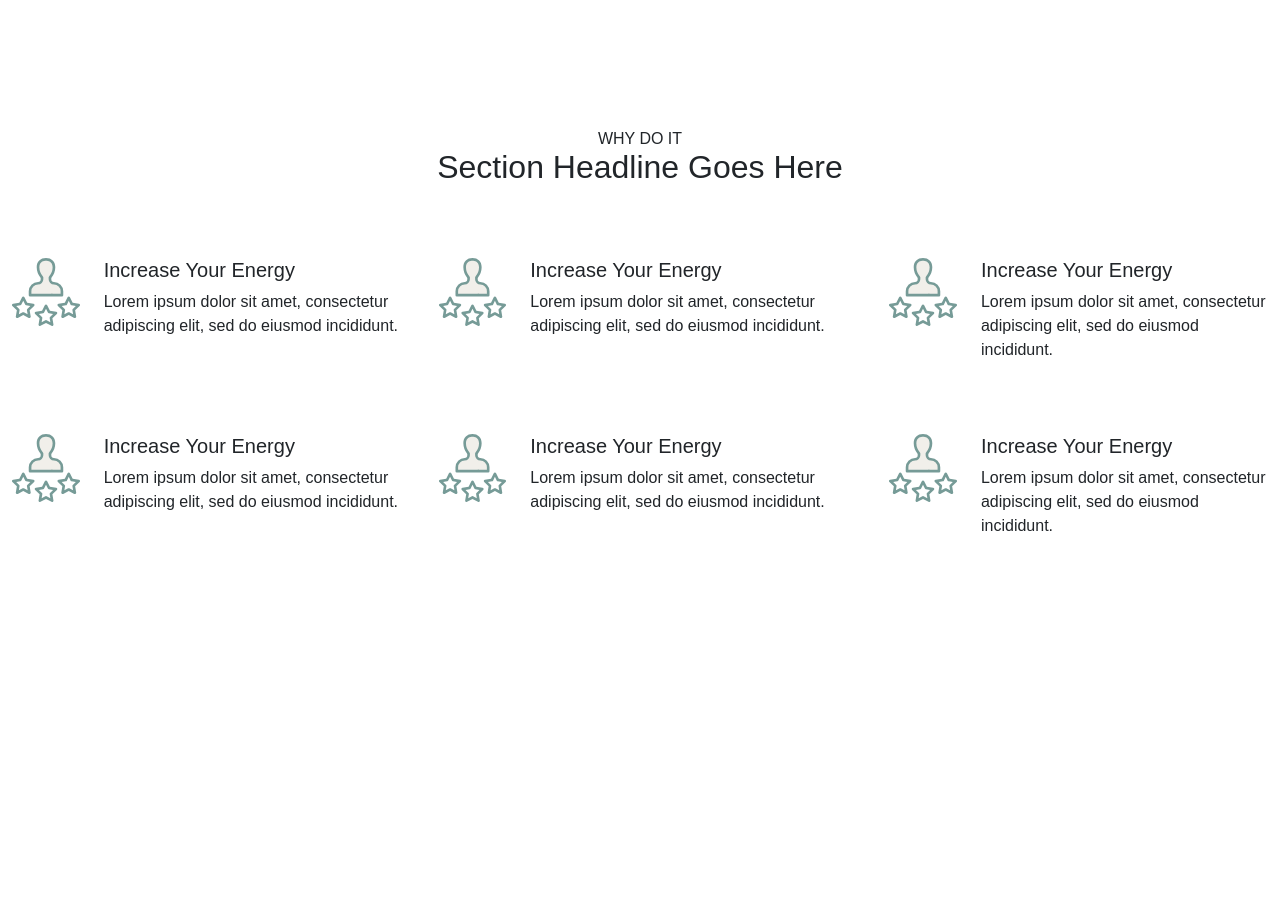
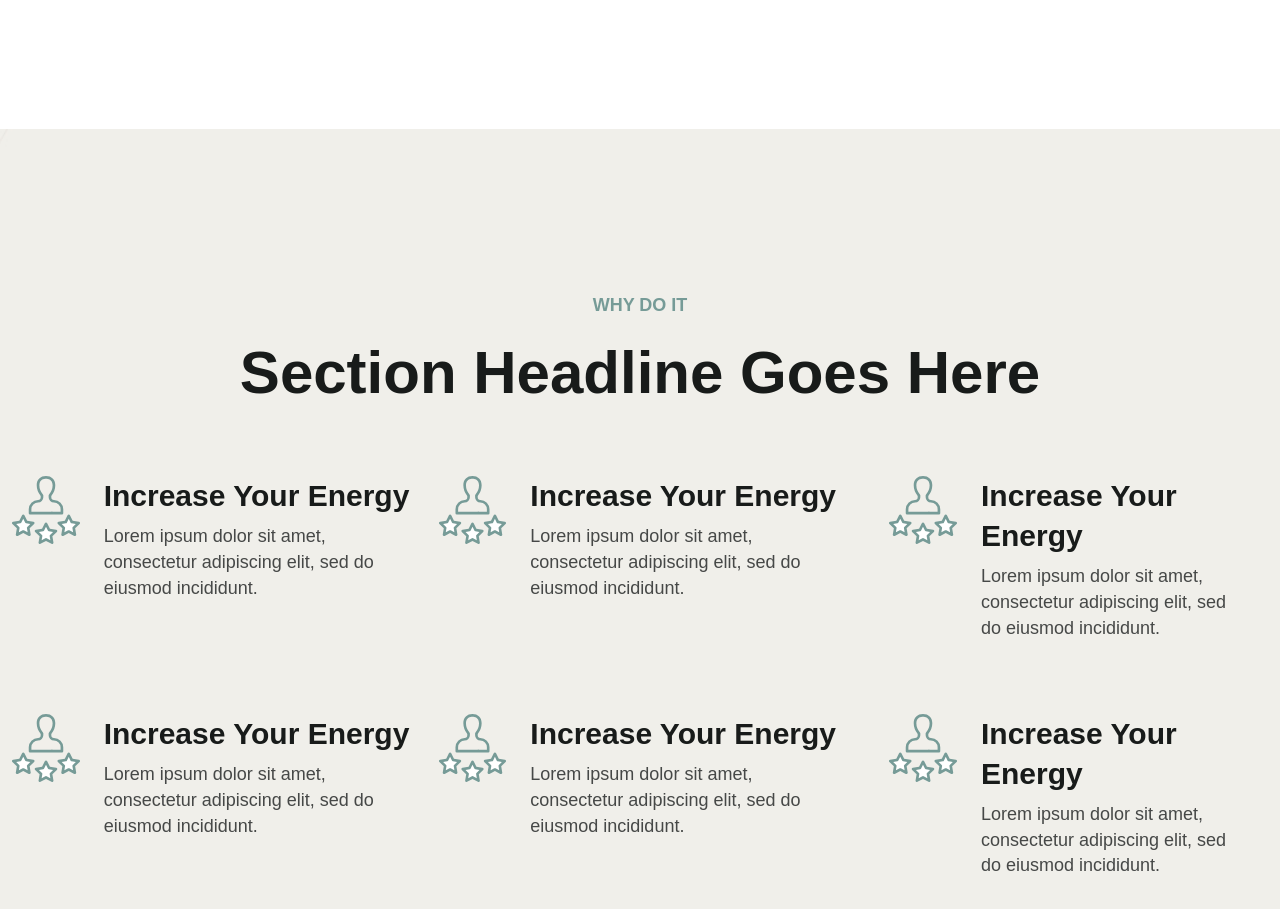
Before and after one commit to ankit-chauhan-codes/pure-health-and-wellness-practice-, a plain HTML site: page index.html in a window 1280 px wide. Shown: the part 5240-6149 px from the top of the page. Before the commit the page ends 5794 px from the top, so only its background shows below. Drawn offline with nearby package versions, Linux system fonts and the light colour scheme; a web font is replaced by a local one.

Commit message:
do-it-section styled

```diff
--- a/css/style.css
+++ b/css/style.css
@@ -337,7 +337,6 @@ html, body{
     background: url(../images/call-to-action-bg-image.jpg) no-repeat center;
     background-size: cover;
     width: 100%;
-    align-items: center;
 }
 
 #cta h6{
@@ -419,3 +418,55 @@ html, body{
     object-fit: cover;
 }
 /* testimonial */
+
+
+
+/* do-it */
+#do-it{
+    padding-top: 140px;
+    padding-bottom: 140px;
+    background: url(../images/why-do-it-bg-image.jpg) no-repeat center;
+    background-size: cover;
+    width: 100%;
+}
+
+#do-it h6{
+    font-family: myriad-pro, sans-serif;
+    font-weight: 700;
+    font-style: normal;
+    color: #769B97;
+    font-size: 18px;
+    line-height: 4;
+    letter-spacing: -1.8;
+}
+
+#do-it h2{
+    font-family: myriad-pro, sans-serif;
+    font-weight: 700;
+    font-style: normal;
+    color: #181B1A;
+    font-size: 60px;
+    line-height: 1.06;
+    letter-spacing: -1.2;
+}
+
+#do-it h5{
+    font-family: myriad-pro, sans-serif;
+    font-weight: 700;
+    font-style: normal;
+    color: #181B1A;
+    font-size: 30px;
+    line-height: 1.33;
+    letter-spacing: -0.6;
+}
+
+#do-it p{
+    font-family: myriad-pro, sans-serif;
+    font-weight: 400;
+    font-style: normal;
+    color: #464847;
+    font-size: 18px;
+    line-height: 1.44;
+    max-width: 88%;
+}
+/* do-it */
```
